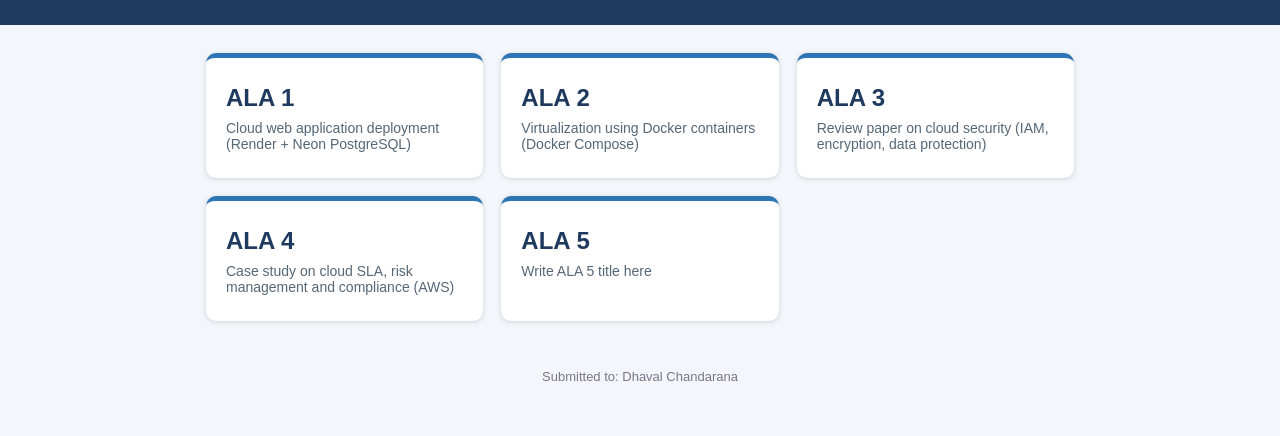
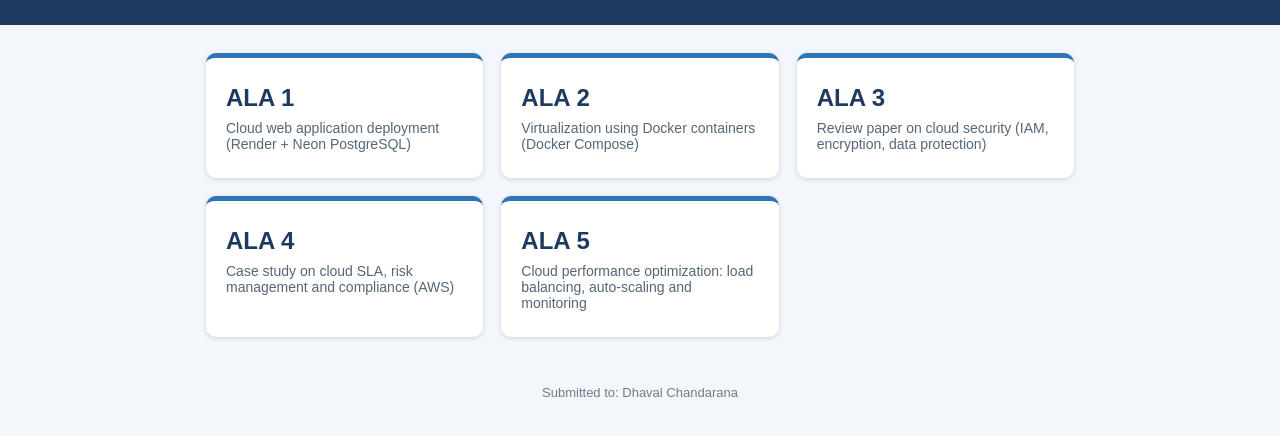
Before and after one commit to Jai-ni-sha/cloud-portal, a plain HTML site: page index.html in a window 1280 px wide. Shown: the part 88-524 px from the top of the page. Drawn offline with Linux system fonts and the light colour scheme.

Commit message:
Update index.html

```diff
--- a/index.html
+++ b/index.html
@@ -14,7 +14,7 @@
     <a class="card" href="ala2/index.html"><h2>ALA 2</h2><p>Virtualization using Docker containers (Docker Compose)</p></a>
     <a class="card" href="ala3/index.html"><h2>ALA 3</h2><p>Review paper on cloud security (IAM, encryption, data protection)</p></a>
       <a class="card" href="ala4/index.html"><h2>ALA 4</h2><p>Case study on cloud SLA, risk management and compliance (AWS)</p></a>
-    <a class="card" href="ala5/index.html"><h2>ALA 5</h2><p>Write ALA 5 title here</p></a>
+    <a class="card" href="ala5/index.html"><h2>ALA 5</h2><p>Cloud performance optimization: load balancing, auto-scaling and monitoring</p></a>
   </div>
 </main>
 <footer id="teacherLine"></footer>
```
